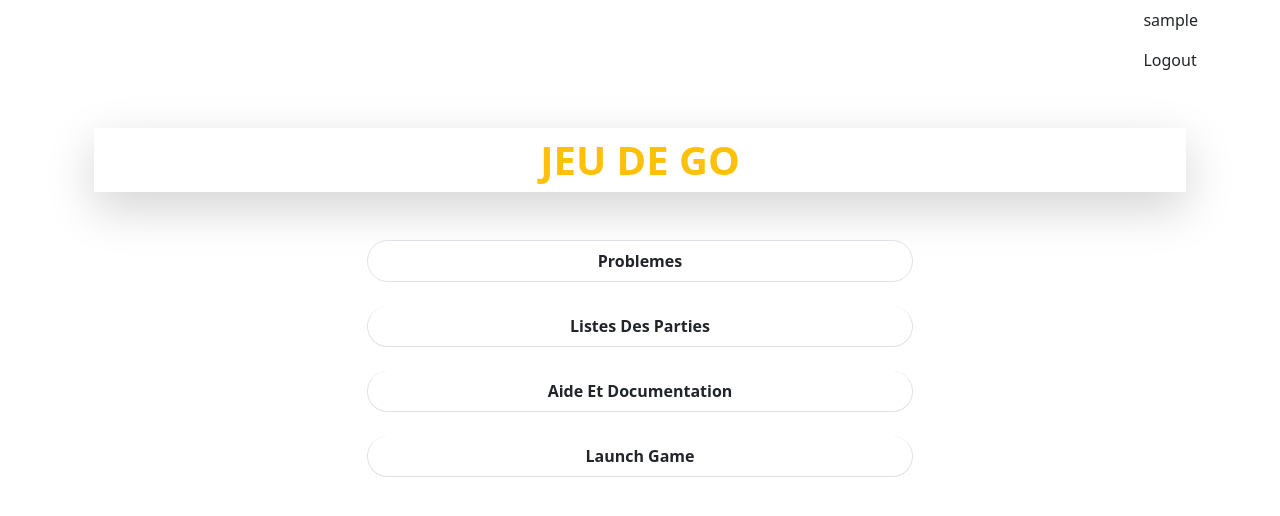
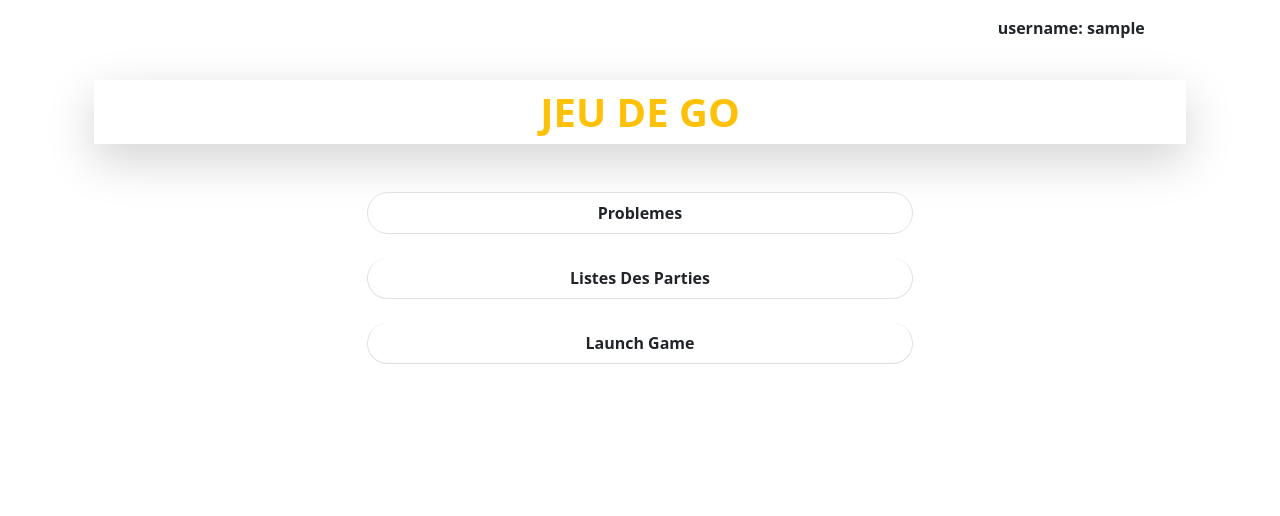
Before and after one commit to steeven-louk/go_game, a Django app: page / in a window 1280 px wide. Shown: the top 516 px of the page. Run offline with Django 5.2, Linux system fonts and the light colour scheme; the visitor is signed in with stand-in values (Sample User, id 1); some libraries are stand-ins or nearby versions.

Commit message:
refactorisation du code

```diff
--- a/Django/settings.py
+++ b/Django/settings.py
@@ -105,6 +105,7 @@
     },
 ]
 AUTH_USER_MODEL = 'Go_game.User'
+LOGIN_URL = 'login'
 LOGIN_REDIRECT_URL = '/'
 LOGOUT_REDIRECT_URL = '/auth/login/'
 
--- a/Go_game/functions/add_problems.py
+++ b/Go_game/functions/function.py
@@ -1,9 +1,5 @@
-# add_problems.py
-
 import json
-
 import pymongo
-from pymongo import MongoClient
 
 
 def convert_coordinates(coords):
@@ -15,6 +11,7 @@
     return converted
 
 
+"""
 def load_json_file(file_path):
     with open(file_path, 'r') as file:
         return json.load(file)
@@ -38,3 +35,4 @@
 
 if __name__ == '__main__':
     main()
+"""
--- a/Go_game/management/commands/import_problems.py
+++ b/Go_game/management/commands/import_problems.py
@@ -27,6 +27,6 @@
                     #board_size=board_size,
                     description=description,
                     solution=solution,
-                    created_by_id = 2222222226666664
+                    created_by_id=2222222226666664
                 )
         self.stdout.write(self.style.SUCCESS('Successfully imported problems'))
--- a/Go_game/static/assets/js/problems.js
+++ b/Go_game/static/assets/js/problems.js
@@ -1,9 +1,9 @@
 document.addEventListener("DOMContentLoaded", function() {
     const board = new WGo.Board(document.getElementById("problem-board"), {
-        width: 300
+        width: 300 //initialisation de la taille du plateau
     });
-    const black_positions = JSON.parse(document.getElementById("black-positions").textContent);
-    const white_positions = JSON.parse(document.getElementById("white-positions").textContent);
+    const black_positions = JSON.parse(document.getElementById("black-positions").textContent); //recuperation des position des  noirs
+    const white_positions = JSON.parse(document.getElementById("white-positions").textContent); //recuperation desdes position des  noirs
     const solution_positions = JSON.parse(document.getElementById('solution-positions').textContent);
 
     for (let pos of black_positions) {
--- a/Go_game/templates/game_list/index.html
+++ b/Go_game/templates/game_list/index.html
@@ -5,6 +5,6 @@
 
 {% block content %}
       <main class="container">
-      <h1>liste</h1>
+      <h1>Coming soon</h1>
     </main>
 {% endblock %}
--- a/Go_game/templates/home/index.html
+++ b/Go_game/templates/home/index.html
@@ -5,16 +5,15 @@
 {% load static %}
 
 {% block content %}
-        <script defer type="text/javascript" src="{% static 'assets/js/wgo/wgo.js' %}"></script> <!-- or tenuki.js -->
-    <script defer src="{% static 'assets/js/scripts.js' %}"></script>
+      <script defer src="{% static 'assets/js/scripts.js' %}"></script>
+
       <main class="container">
-        <h1 class="text-uppercase fw-bolder text-warning mx-auto block shadow-lg text-center my-5 p-2">jeu de go</h1>
+        <h1 class="text-uppercase fw-bolder text-warning mx-auto block shadow-lg text-center mb-5 mt-2 p-2">jeu de go</h1>
 
-        <section class="">
+        <section>
             <div class="list-group gap-4 align-items-center">
             <a href="/problems" class="button text-center list-group-item rounded-pill p-2 w-50 text-capitalize fw-bold">problemes</a>
             <a href="/games" class="button text-center list-group-item rounded-pill p-2 w-50 text-capitalize fw-bold">listes des parties</a>
-            <button class="list-group-item rounded-pill p-2 w-50 text-capitalize fw-bold">aide et documentation</button>
             <button data-bs-toggle="modal" data-bs-target="#exampleModal" class="list-group-item rounded-pill p-2 w-50 text-capitalize fw-bold">launch game</button>
         </div>
         </section>
@@ -28,7 +27,7 @@
                         <button type="button" class="btn-close" data-bs-dismiss="modal" aria-label="Close"></button>
                     </div>
                     <div class="modal-body mx-auto">
-<div id="board-container"></div>
+                    <div id="board-container"></div>
                     </div>
                     <div class="modal-footer">
                         <button type="button" class="btn btn-secondary" data-bs-dismiss="modal">Close</button>
--- a/Go_game/templates/layout.html
+++ b/Go_game/templates/layout.html
@@ -8,25 +8,26 @@
     <meta http-equiv="X-UA-Compatible" content="ie=edge">
     <title>{% block title%}{% endblock %} </title>
         {% load bootstrap5 %}
-  {% bootstrap_css %}
-  {% bootstrap_javascript %}
+        {% bootstrap_css %}
+        {% bootstrap_javascript %}
 
-    <script defer type="text/javascript" src="{% static 'assets/js/wgo/wgo.js' %}"></script> <!-- or tenuki.js -->
+    <script defer type="text/javascript" src="{% static 'assets/js/wgo/wgo.js' %}"></script>
+</head>
 
-</head>
 <body>
     <div class="container">
-        <div class="d-flex ms-auto">
-               <ul class="navbar-nav ms-auto">
-                    {% if user.is_authenticated %}
-                        <li class="nav-item">
-                            <a class="nav-link capitalize" href="#">{{ user.username }}</a>
-                        </li>
-                        <li class="nav-item">
-                            <a class="nav-link" href="{% url 'logout' %}">Logout</a>
-                        </li>
-                    {% endif %}
+        <div class="d-flex ms-auto navbar">
+             {% if user.is_authenticated %}
+               <ul class="navbar  ms-auto" style="display: flex">
+                   <li class="nav-item text-dark d-block">
+                       <a class="nav-link capitalize fw-bold text-dark" href="#">username: {{ user.username }}</a>
+                   </li>
+                   <li class="nav-item d-block">
+                       <a class="nav-link text-white btn btn-danger"  href="{% url 'logout' %}">Logout</a>
+                   </li>
                 </ul>
+            {% endif %}
+
         </div>
         {% block content %}
         {% endblock %}
--- a/Go_game/templates/problem_list/index.html
+++ b/Go_game/templates/problem_list/index.html
@@ -34,9 +34,8 @@
                 <img src="https://img-31.ccm2.net/6swPhqJGyMWKXN4YzI-NCGvxhH4=/910x/smart/12c6e6c85582494fa4d97caffebc94c8/ccmcms-hugo/24592082.jpg" alt="card-img" class="card-img-top object-fit-cover w-100 img-responsive" alt="game-img" />
                 <div class="card-body">
                     <h4 class="card-title text-warning text-capitalize fw-bold">{{ problem.title }}</h4>
-                            <p> <a href="{% url 'problem_detail' problem.id %}">
+                    <p>
                        {{problem.description}}
-                            </a>
                     </p>
                     <p class="card-subtitle">
                         board_size: 19
@@ -44,7 +43,7 @@
                 </div>
                 <div class="card-footer block border-0 bg-transparent" style="margin-left: auto">
                   <div class="btn-group">
-                                <button data-bs-toggle="modal" data-bs-target="#exampleModal" class="btn btn-warning">Show Problem</button>
+                      <a href="{% url 'problem_detail' problem.id %}" class="btn btn-warning fw-bold">Show Problem</a>
                   </div>
                 </div>
               </article>
--- a/Go_game/urls.py
+++ b/Go_game/urls.py
@@ -4,9 +4,9 @@
 urlpatterns = [
     path('games/', views.game_list, name='game_list'),
     path('problems/', views.problem_list, name='problem_list'),
-    path('problems/<int:problem_id>/', views.problem_detail, name='problem_detail'),
-    path('auth/register/', views.register, name='register'),
-    path('auth/login/', views.login, name='login'),
-    path('auth/logout/', views.logout, name='logout'),
+    path('problems/<int:problem_id>/', views.problem_detail, name='problem_detail'), # Route pour les détails des problèmes
+    path('auth/register/', views.register, name='register'),  # Route pour l'enregistrement
+    path('auth/login/', views.login_view, name='login'),  # Route pour la connexion
+    path('auth/logout/', views.user_logout, name='logout'),  # Route pour la deconnexion
 
 ]
--- a/Go_game/views.py
+++ b/Go_game/views.py
@@ -1,33 +1,39 @@
 import json
 
-from django.contrib.auth import authenticate, logout, login
+from django.contrib.auth import authenticate, logout as auth_logout, login as auth_login
 from django.contrib.auth.decorators import login_required
 from django.contrib.auth.hashers import make_password
 from django.core.validators import validate_email
 from django.db import IntegrityError
 from django.shortcuts import render, get_object_or_404, redirect
-from Go_game.functions.add_problems import convert_coordinates
+from Go_game.functions.function import convert_coordinates
 from Go_game.models import Problem, User
 
 
 # Create your views here.
-@login_required(login_url="login")
+
+#Affichage de la page d'acceuil nécessite une connexion
+@login_required
+
 def index(request):
     return render(request, 'home/index.html')
 
 
+#Affichage de la page de jeux
 @login_required(login_url="login")
 def game_list(request):
     return render(request, 'game_list/index.html')
 
 
+#Recuperation et affichage de la liste des problemes
 @login_required(login_url="login")
 def problem_list(request):
     problem = Problem.objects.all()
     return render(request, 'problem_list/index.html', {'problems': problem})
 
 
-@login_required(login_url="login")
+#Recuperation d'un probleme
+@login_required(login_url="auth/login")
 def problem_detail(request, problem_id):
     problem = get_object_or_404(Problem, id=problem_id)
     black_positions = convert_coordinates(problem.black_positions)
@@ -41,6 +47,7 @@
     })
 
 
+#AUTHENTIFICATION
 def register(request):
     error = False
     message = ""
@@ -76,8 +83,8 @@
             if not user:
                 user = User.objects.create_user(username=username, email=email, password=hashed_password)
                 user.save()
-                login(request, user)
-                return redirect('home')
+                auth_login(request, user)
+                return redirect('home')  # Redirige vers la page d'accueil après l'inscription
             context = context.copy()
         except IntegrityError:
 
@@ -85,8 +92,8 @@
     return render(request, 'auth/register/index.html')
 
 
-def login(request):
-    error =""
+def login_view(request):
+    error = ""
     if request.method == 'POST':
         email = request.POST.get('email', None)
         password = request.POST.get('password', None)
@@ -95,7 +102,7 @@
         if user:
             auth_user = authenticate(username=user.username, password=password)
             if auth_user:
-                login(request, auth_user)
+                auth_login(request, auth_user)
                 return redirect('home')
             else:
                 print("password incorrect")
@@ -106,6 +113,7 @@
     return render(request, 'auth/login/index.html', {"error": error})
 
 
-def logout(request):
-    logout(request)
-    return redirect('login')
+def user_logout(request):
+    #logout(request)
+    auth_logout(request)
+    return redirect('login')  # Redirige vers la page de connexion après la déconnexion
--- a/db_connection.py
+++ /dev/null
@@ -1,5 +0,0 @@
-import pymongo
-
-url = "mongodb+srv://steevenlouksl:projet_ecole@ecole-projet.wjo1dwf.mongodb.net/"
-client = pymongo.MongoClient(url)
-db = client['go_game']
```
Also changed, not shown: Go_game/templates/problem_list/problem_detail.html (+9 -8 lines), Go_game/templates/utils/form.py (deleted, +0 -17 lines). Lines whose indentation alone changed are shown as unchanged.
